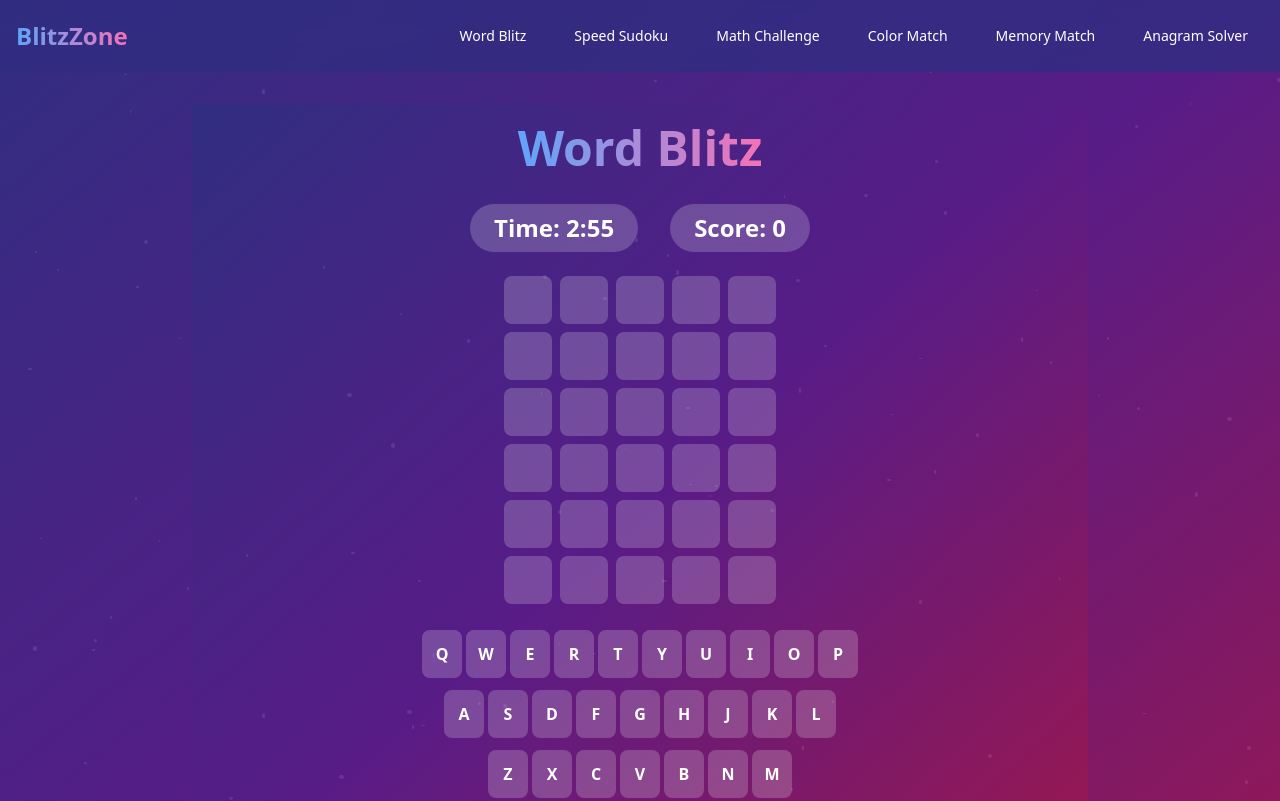
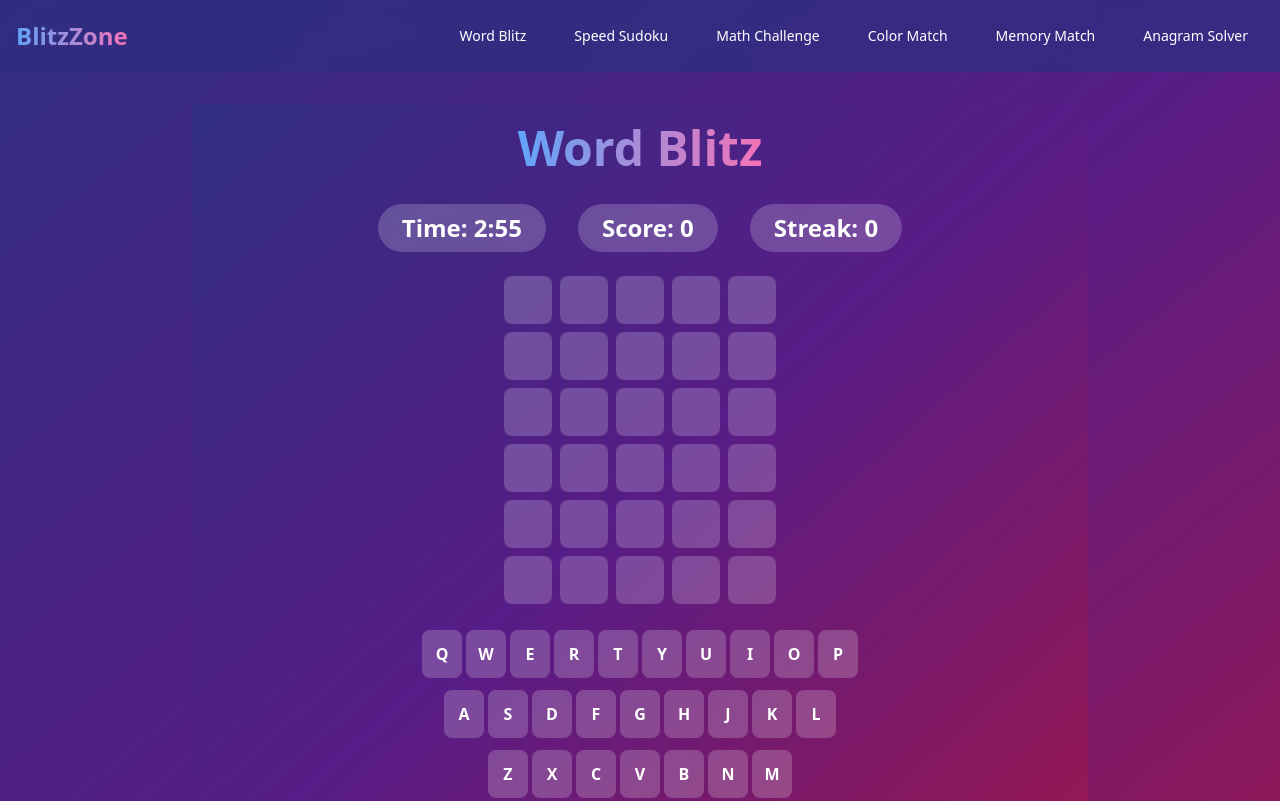
Before and after one commit to albenes/blitz_zone, a Next.js app: page / in a window 1280 px wide. Shown: the top 801 px of the page. Built offline with nearby package versions, Linux system fonts and the light colour scheme.

Commit message:
completed basic functionallity of word blitz

```diff
--- a/word-blitz.tsx
+++ b/word-blitz.tsx
@@ -14,15 +14,16 @@ const keyboard = [
   ["Z", "X", "C", "V", "B", "N", "M"],
 ]
 
-const words = ['REACT', 'REDUX', 'HOOKS', 'STATE', 'PROPS', 'ASYNC', 'FETCH', 'ROUTE', 'STYLE', 'BUILD']
+const words = ['REACT', 'REDUX', 'STATE', 'PROPS', 'HOOKS', 'ASYNC', 'FETCH', 'ROUTE', 'STYLE', 'BUILD']
 
 export default function Component() {
   const [board, setBoard] = useState(Array(MAX_ATTEMPTS).fill(""))
   const [currentAttempt, setCurrentAttempt] = useState(0)
   const [usedLetters, setUsedLetters] = useState<Record<string, "correct" | "present" | "absent">>({})
-  const [gameState, setGameState] = useState("playing") // 'playing', 'won', 'lost'
+  const [gameState, setGameState] = useState("playing") // 'playing', 'summary'
   const [timeLeft, setTimeLeft] = useState(GAME_DURATION)
   const [score, setScore] = useState(0)
+  const [streak, setStreak] = useState(0)
   const [targetWord, setTargetWord] = useState("")
 
   const checkWord = useCallback(() => {
@@ -46,10 +47,14 @@ export default function Component() {
     setUsedLetters(newUsedLetters)
 
     if (correct === WORD_LENGTH) {
-      setGameState("won")
       setScore((prevScore) => prevScore + 100 + timeLeft)
+      setStreak((prevStreak) => prevStreak + 1)
+      setTargetWord(words[Math.floor(Math.random() * words.length)])
+      setBoard(Array(MAX_ATTEMPTS).fill(""))
+      setCurrentAttempt(0)
+      setUsedLetters({})
     } else if (currentAttempt === MAX_ATTEMPTS - 1) {
-      setGameState("lost")
+      setGameState("summary")
     } else {
       setCurrentAttempt((prev) => prev + 1)
     }
@@ -88,7 +93,7 @@ export default function Component() {
       const timer = setTimeout(() => setTimeLeft(timeLeft - 1), 1000)
       return () => clearTimeout(timer)
     } else if (timeLeft === 0) {
-      setGameState("lost")
+      setGameState("summary")
     }
   }, [timeLeft, gameState])
 
@@ -100,6 +105,7 @@ export default function Component() {
     setTimeLeft(GAME_DURATION)
     setTargetWord(words[Math.floor(Math.random() * words.length)])
     setScore(0)
+    setStreak(0)
   }
 
   useEffect(() => {
@@ -108,21 +114,6 @@ export default function Component() {
 
   return (
     <div className="flex flex-col items-center justify-center min-h-screen bg-gradient-to-br from-indigo-900 via-purple-900 to-pink-800 text-white p-4">
-      <div className="absolute inset-0 overflow-hidden">
-        {[...Array(100)].map((_, i) => (
-          <div
-            key={i}
-            className="absolute rounded-full bg-white opacity-10"
-            style={{
-              top: `${Math.random() * 100}%`,
-              left: `${Math.random() * 100}%`,
-              width: `${Math.random() * 4 + 1}px`,
-              height: `${Math.random() * 4 + 1}px`,
-              animation: `twinkle ${Math.random() * 5 + 5}s linear infinite`,
-            }}
-          />
-        ))}
-      </div>
       <motion.h1
         className="text-5xl font-bold mb-8 text-transparent bg-clip-text bg-gradient-to-r from-blue-400 to-pink-400"
         initial={{ opacity: 0, y: -50 }}
@@ -147,6 +138,14 @@ export default function Component() {
           transition={{ duration: 0.5, delay: 0.2 }}
         >
           Score: {score}
+        </motion.div>
+        <motion.div
+          className="text-2xl font-semibold bg-opacity-20 bg-white backdrop-blur-md rounded-full px-6 py-2"
+          initial={{ opacity: 0, x: 50 }}
+          animate={{ opacity: 1, x: 0 }}
+          transition={{ duration: 0.5, delay: 0.2 }}
+        >
+          Streak: {streak}
         </motion.div>
       </div>
       <motion.div
@@ -228,22 +227,29 @@ export default function Component() {
           </motion.button>
         </div>
       </motion.div>
-      {gameState !== "playing" && (
+      {gameState === "summary" && (
         <motion.div
-          className="text-center"
-          initial={{ opacity: 0, scale: 0.5 }}
-          animate={{ opacity: 1, scale: 1 }}
-          transition={{ duration: 0.5 }}
+          className="fixed inset-0 bg-black bg-opacity-50 flex items-center justify-center"
+          initial={{ opacity: 0 }}
+          animate={{ opacity: 1 }}
+          transition={{ duration: 0.3 }}
         >
-          <p className="text-3xl font-bold mb-6">
-            {gameState === "won" ? "Congratulations! You won!" : "Game Over!"}
-          </p>
-          <Button
-            onClick={resetGame}
-            className="bg-gradient-to-r from-blue-500 to-purple-500 hover:from-blue-600 hover:to-purple-600 text-white font-bold py-2 px-6 rounded-full transition-all duration-300 transform hover:scale-105"
+          <motion.div
+            className="bg-white text-black p-8 rounded-lg shadow-lg text-center"
+            initial={{ scale: 0.9, opacity: 0 }}
+            animate={{ scale: 1, opacity: 1 }}
+            transition={{ delay: 0.1, duration: 0.3 }}
           >
-            Play Again
-          </Button>
+            <h2 className="text-3xl font-bold mb-4">Game Summary</h2>
+            <p className="text-xl mb-2">Final Score: {score}</p>
+            <p className="text-xl mb-4">Words Guessed: {streak}</p>
+            <Button
+              onClick={resetGame}
+              className="bg-gradient-to-r from-blue-500 to-purple-500 hover:from-blue-600 hover:to-purple-600 text-white font-bold py-2 px-6 rounded-full transition-all duration-300 transform hover:scale-105"
+            >
+              Play Again
+            </Button>
+          </motion.div>
         </motion.div>
       )}
     </div>
```
